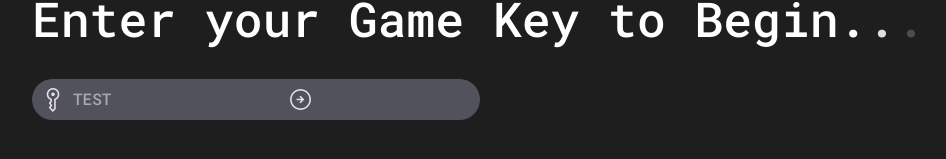
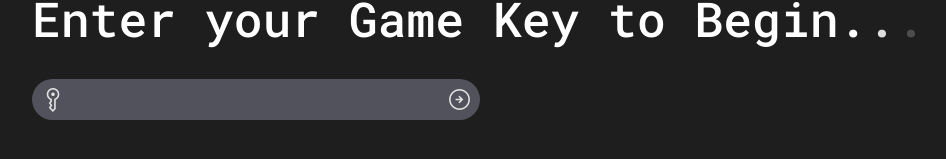
Before and after one commit to jos-games/jos-games.github.io, a Next.js app: page / in a window 1280 px wide. Shown: the part 371-530 px from the top of the page, without its empty margins (288-1234 px from the left). Built offline with nearby package versions, Linux system fonts and the light colour scheme.

Commit message:
fixed placing of button

```diff
--- a/app/components/login.jsx
+++ b/app/components/login.jsx
@@ -30,7 +30,7 @@ export default function Login() {
               height={25}
               priority
             />
-            <input className={"outline-none"} placeholder={"TEST"} />
+            <input className={"flex-1 outline-none"} placeholder={""} />
             <button>
               <Image src="/circle-next.png"
                      width={25}
```
